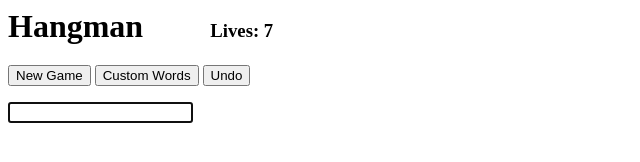
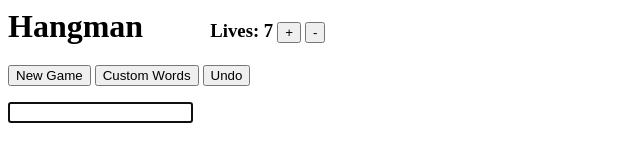
Before and after one commit to CheesyPhoenix/Hang-man, a plain HTML site: page index.html in a window 1280 px wide. Shown: the whole page, without its empty margins (0-640 px from the left). Drawn offline with Linux system fonts and the light colour scheme.

Commit message:
mortality is but an obstacle to overcome

```diff
--- a/hangman.js
+++ b/hangman.js
@@ -165,3 +165,18 @@ function customWords(){
             document.getElementById("Main").innerHTML = "";
     }
 }
+
+function setLivesUp(){
+    if(state == "NewGame" || state == "AddWords"){
+        maxLives++;
+        lives = maxLives;
+        document.getElementById("lives").innerHTML = "Lives: " + lives;
+    }
+}
+function setLivesDown(){
+    if(state == "NewGame" || state == "AddWords"){
+        maxLives = Math.max(maxLives - 1, 1);
+        lives = maxLives;
+        document.getElementById("lives").innerHTML = "Lives: " + lives;
+    }
+}
--- a/index.html
+++ b/index.html
@@ -6,6 +6,9 @@
     <body>
         <h1 style=" display: inline;">Hangman</h1>
         <h3 id="lives" style=" display: inline; margin-left: 5%;">Lives: 7</h3>
+        <button onclick="setLivesUp()" style="display: inline;">+</button>
+        <button onclick="setLivesDown()" style="display: inline;">-</button>
+
         <h2 id="winText"></h2>
         <button onclick="newGame()">New Game</button>
         <button onclick="customWords()">Custom Words</button>
```
